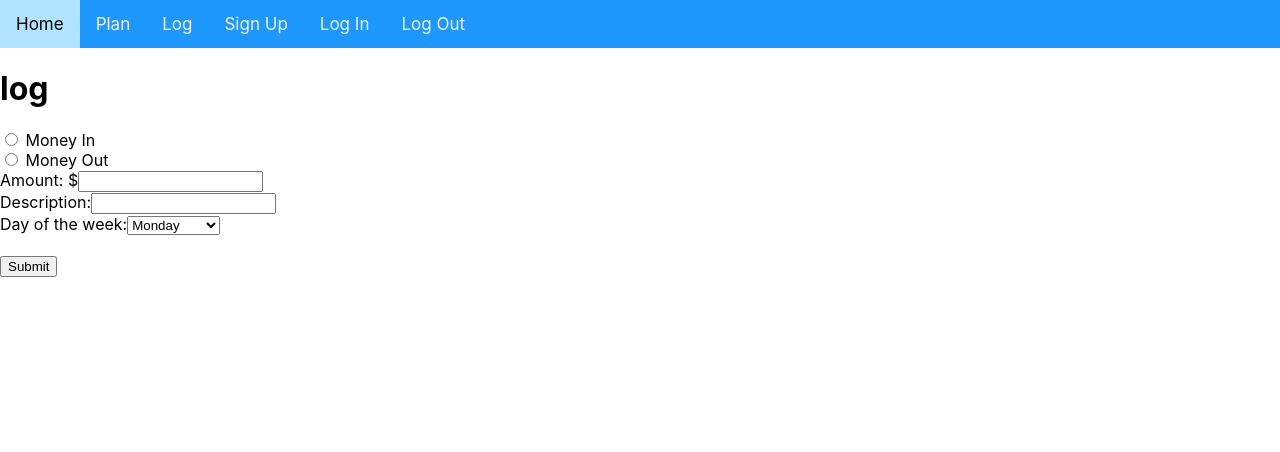
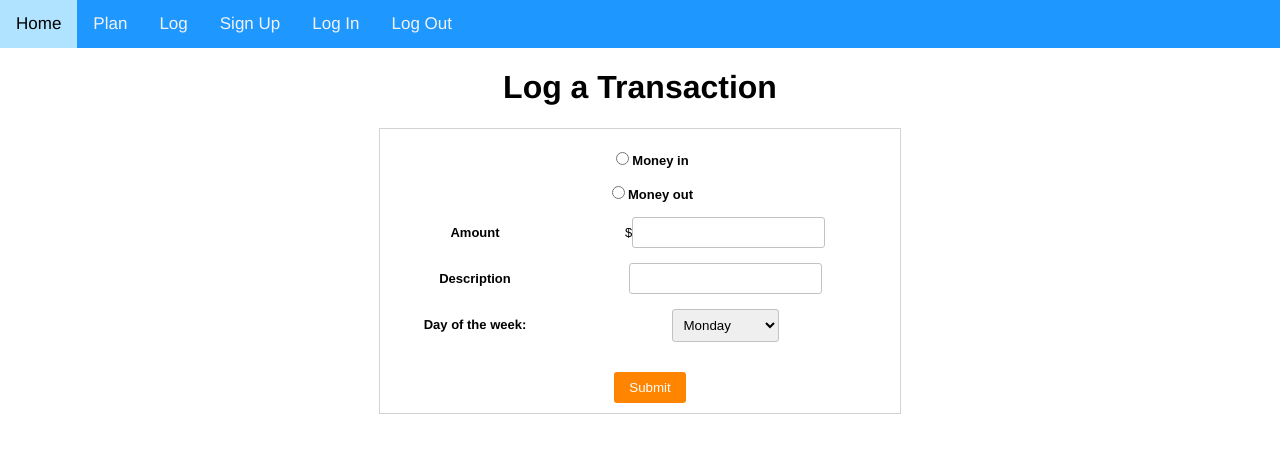
Before and after one commit to Squomp/Capstone-Web, a React (Create React App) app in the folder test-app/: page /#/log in a window 1280 px wide. Shown: the top 452 px of the page. Built offline with nearby package versions, Linux system fonts and the light colour scheme.

Commit message:
some styles and working on routes

```diff
--- a/test-app/package.json
+++ b/test-app/package.json
@@ -4,6 +4,7 @@
   "private": true,
   "proxy": "http://localhost:3030",
   "dependencies": {
+    "@material-ui/core": "^3.2.2",
     "axios": "^0.18.0",
     "moment": "^2.22.2",
     "react": "^16.5.2",
@@ -12,7 +13,9 @@
     "react-moment": "^0.8.1",
     "react-router": "^4.3.1",
     "react-router-dom": "^4.3.1",
-    "react-scripts": "2.0.4"
+    "react-scripts": "2.0.4",
+    "reactjs-popup": "^1.3.0",
+    "typeface-roboto": "0.0.54"
   },
   "scripts": {
     "start": "react-scripts start",
--- a/test-app/src/scripts/Home.js
+++ b/test-app/src/scripts/Home.js
@@ -30,7 +30,7 @@ class Home extends Component {
         });
     }))
     .catch( (error) => {
-      console.log(error);
+      console.log(error.response);
     });
   }
 
@@ -47,7 +47,7 @@ class Home extends Component {
         console.log(response);
       })
       .catch( (error) => {
-        console.log(error);
+        console.log(error.response  );
       });
     } else {
       this.setState({
@@ -80,11 +80,12 @@ class Home extends Component {
     return (
       <div className="App">
         { this.renderRedirect() }
-        { this.state.username ? <h1>Welcome {this.state.username}</h1> : <h1>Log in or sign up to use features</h1> }
+        { this.state.username ? <h1>Welcome, {this.state.username}</h1> : <h1>Log in or sign up to use features</h1> }
         { data !== undefined ?
           (
             <div>
               { data.period && <this.PeriodData />}
+              {console.log(data.period)}
               <br></br>
               <button name="newPeriod" onClick={this.handleClick}>New Period</button>
             </div>
--- a/test-app/src/scripts/Log.js
+++ b/test-app/src/scripts/Log.js
@@ -15,7 +15,7 @@ class Log extends Component {
       amount: 0,
       desc: '',
       dayOfWeek: '',
-      dayOfMonth: moment()
+      dayOfMonth: moment()._d
     };
     this.handleChange = this.handleChange.bind(this);
     this.handleDateSelect = this.handleDateSelect.bind(this);
@@ -25,15 +25,20 @@ class Log extends Component {
   }
 
   handleSubmit(e) {
+    e.preventDefault();
     // POST form data
     axios.post('/api/finance/log', {
-      amount: this.state.amount
+      amount: this.state.amount,
+      description: this.state.desc,
+      dayOfWeek: this.state.dayOfWeek,
+      date: this.state.dayOfMonth,
+      isIncome: this.state.isMoneyIn
     })
     .then( (response) => {
       console.log(response);
     })
     .catch( (error) => {
-      console.log(error);
+      console.log(error.response);
     });
   }
 
@@ -48,8 +53,11 @@ class Log extends Component {
   WeeklySection() {
     return (
         <div>
-          <label> Day of the week:
-            <select name="dayOfWeek" onChange={this.handleChange}>
+          <label>
+            <span>
+              Day of the week:
+            </span>
+            <select class="select-field" name="dayOfWeek" onChange={this.handleChange}>
               <option value="monday">Monday</option>
               <option value="tuesday">Tuesday</option>
               <option value="wednesday">Wednesday</option>
@@ -78,22 +86,39 @@ class Log extends Component {
   render() {
 
     return (
-      <div className="App">
-        <h1>log</h1>
+      <div className="log">
+        <h1>Log a Transaction</h1>
         <form onSubmit={this.handleSubmit}>
-          <input type="radio" name="isMoneyIn" value="true" onClick={this.handleChange} /> Money In
-          <br></br>
-          <input type="radio" name="isMoneyIn" value="false" onClick={this.handleChange} /> Money Out
-          <br></br>
-          <label>Amount: $
-            <input type="number" step="0.01" name="amount" onChange={this.handleChange} />
+
+          <label>
+              <input class="input-field" type="radio" name="isMoneyIn" value="false" onClick={this.handleChange} />
+              <span class="radio">
+                Money in
+              </span>
           </label>
-          <br></br>
-          <label>Description:
-            <input type="text" name="desc" maxLength='50' onChange={this.handleChange} />
+
+          <label>
+              <input class="input-field" type="radio" name="isMoneyIn" value="true" onClick={this.handleChange} />
+              <span class="radio">
+                Money out
+              </span>
           </label>
-          <br></br>
-          {this.state.isWeekly ? <this.WeeklySection /> : <this.MonthlySection /> }
+
+          <label>
+            <span>
+              Amount
+            </span>
+            $<input class="input-field" type="number" step="0.01" name="amount" onChange={this.handleChange} />
+          </label>
+
+          <label>
+            <span>
+              Description
+            </span>
+            <input type="text" class="input-field" name="desc" maxLength="50" onChange={this.handleChange} />
+          </label>
+
+          { this.state.isWeekly ? <this.WeeklySection /> : <this.MonthlySection /> }
           <br></br>
           <input type="submit" value="Submit"/>
         </form>
--- a/test-app/src/scripts/LogIn.js
+++ b/test-app/src/scripts/LogIn.js
@@ -1,4 +1,5 @@
 import React, { Component } from 'react';
+import '../styles/LogIn.css';
 import axios from 'axios';
 import { Redirect } from 'react-router-dom';
 
@@ -43,17 +44,26 @@ class LogIn extends Component {
 
   render() {
     return (
-      <div className="App">
+      <div className="login">
       {this.renderRedirect()}
+      <h1>Log In</h1>
+
         <form onSubmit={this.handleSubmit}>
-          <label>Email:
-            <input type="text" name="email" onChange={this.handleChange} />
+
+          <label>
+            <span>
+              Email
+            </span>
+            <input type="text" class="input-field" name="email" onChange={this.handleChange} />
           </label>
-          <br></br>
-          <label>Password:
-            <input type="text" name="password" onChange={this.handleChange} />
+
+          <label>
+            <span>
+              Password
+            </span>
+            <input type="password" class="input-field" name="password" onChange={this.handleChange} />
           </label>
-          <br></br>
+
           <input type="submit" value="Submit"/>
         </form>
       </div>
--- a/test-app/src/scripts/Navbar.js
+++ b/test-app/src/scripts/Navbar.js
@@ -1,5 +1,6 @@
 import React, { Component } from 'react';
 import '../styles/Navbar.css';
+import '../styles/GlobalStyle.css';
 import {
   Route,
   NavLink,
--- a/test-app/src/scripts/Plan.js
+++ b/test-app/src/scripts/Plan.js
@@ -34,18 +34,26 @@ class Plan extends Component {
 
   render() {
     return (
-      <div className='App'>
+      <div className='plan'>
+        <h1>Create a plan</h1>
+
         <form onSubmit={this.handleSubmit}>
-          <label>Amount: $
-            <input type="number" step="0.01" name="amount" onChange={this.handleChange} />
+          <label>
+            <span>
+              Amount
+            </span>
+            $<input class="input-field" type="number" step="0.01" name="amount" onChange={this.handleChange} />
           </label>
-          <br></br>
-          <label> Day of the week:
-            <select name="period" value={this.state.period} onChange={this.handleChange}>
+
+          <label>
+            <span>
+              Period
+            </span>
+            <select class="select-field" name="period" value={this.state.period} onChange={this.handleChange}>
               <option value="weekly">Weekly</option>
             </select>
           </label>
-          <br></br>
+
           <input type="submit" value="Submit"/>
         </form>
       </div>
--- a/test-app/src/scripts/SignUp.js
+++ b/test-app/src/scripts/SignUp.js
@@ -46,21 +46,32 @@ class SignUp extends Component {
 
   render() {
     return (
-      <div className="App">
+      <div className="signup">
         {this.renderRedirect()}
+        <h1>Sign Up</h1>
+
         <form onSubmit={this.handleSubmit}>
-          <label>Username:
-            <input type="text" name="username" onChange={this.handleChange} />
+          <label>
+            <span>
+              Username
+            </span>
+            <input type="text" class="input-field" name="username" onChange={this.handlChange} />
           </label>
-          <br></br>
-          <label>Email:
-            <input type="text" name="email" onChange={this.handleChange} />
+
+          <label>
+            <span>
+              Email
+            </span>
+            <input type="text" class="input-field" name="email" onChange={this.onChange} />
           </label>
-          <br></br>
-          <label>Password:
-            <input type="text" name="password" onChange={this.handleChange} />
+
+          <label>
+            <span>
+              Password
+            </span>
+            <input type="password" class="input-field" name="password" onChange={this.onChange} />
           </label>
-          <br></br>
+
           <input type="submit" value="Submit"/>
         </form>
       </div>
--- /dev/null
+++ b/test-app/src/styles/GlobalStyle.css
@@ -0,0 +1,56 @@
+
+div {
+  font-family: Helvetica;
+}
+
+h1 {
+  text-align: center;
+}
+
+form {
+	max-width: 500px;
+  margin: 0 auto;
+	padding: 20px 0px 10px 20px;
+	font: 13px Arial, Helvetica, sans-serif;
+  border: 1px solid lightgray;
+  text-align: center;
+}
+
+label{
+	display: block;
+	margin: 0px 0px 15px 0px;
+}
+label > span{
+	width: 30%;
+	font-weight: bold;
+	float: left;
+	padding-top: 8px;
+}
+label > span.radio {
+  float: none;
+}
+input.input-field,
+ .select-field{
+	box-sizing: border-box;
+	border: 1px solid #C2C2C2;
+	border-radius: 3px;
+	padding: 7px;
+	outline: none;
+}
+.input-field:focus,
+.select-field:focus{
+	border: 1px solid #0C0;
+}
+input[type=submit],
+input[type=button]{
+	border: none;
+	padding: 8px 15px 8px 15px;
+	background: #FF8500;
+	color: #fff;
+	border-radius: 3px;
+}
+  input[type=submit]:hover,
+  input[type=button]:hover{
+	background: #EA7B00;
+	color: #fff;
+}
--- /dev/null
+++ b/test-app/src/styles/LogIn.css
@@ -0,0 +1,3 @@
+.login label {
+
+}
```
Also changed, not shown: 1 other file (tests, documents, lock files or other folders).
